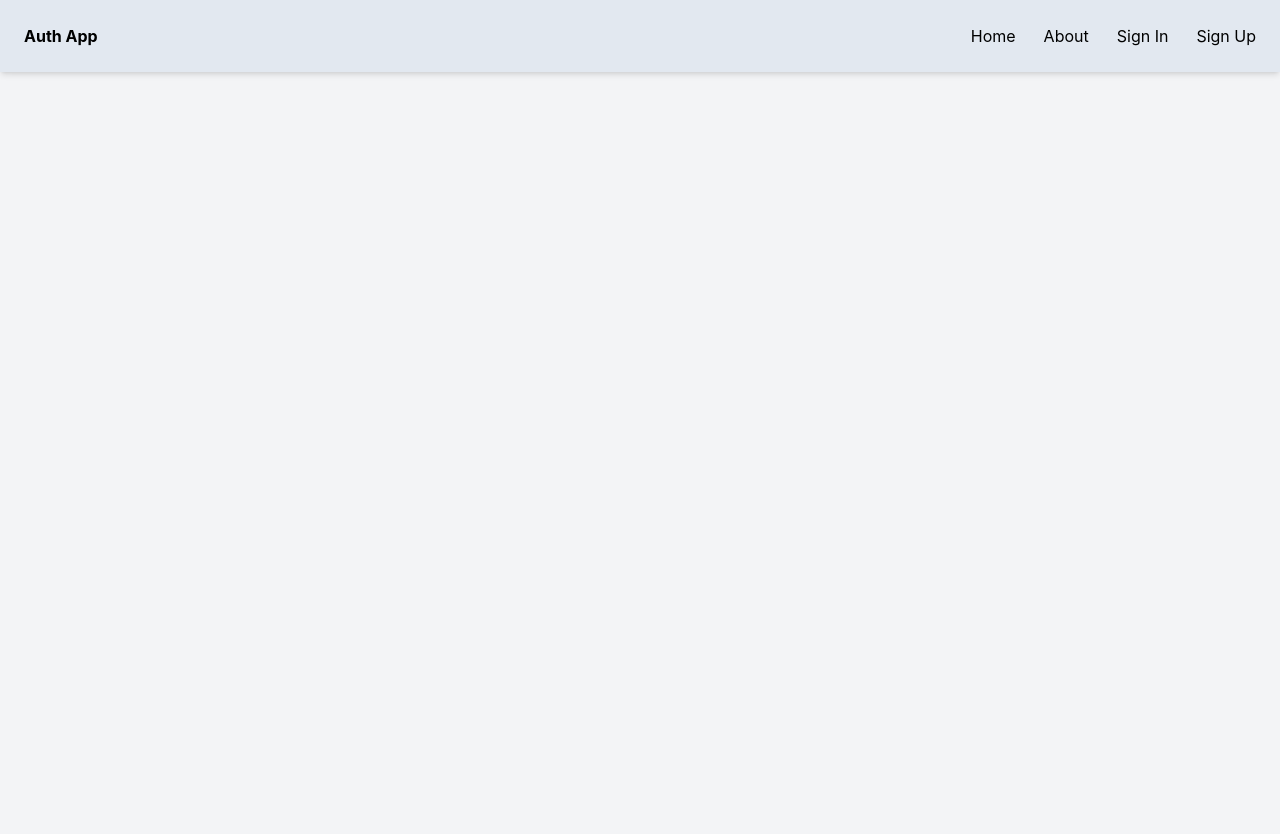
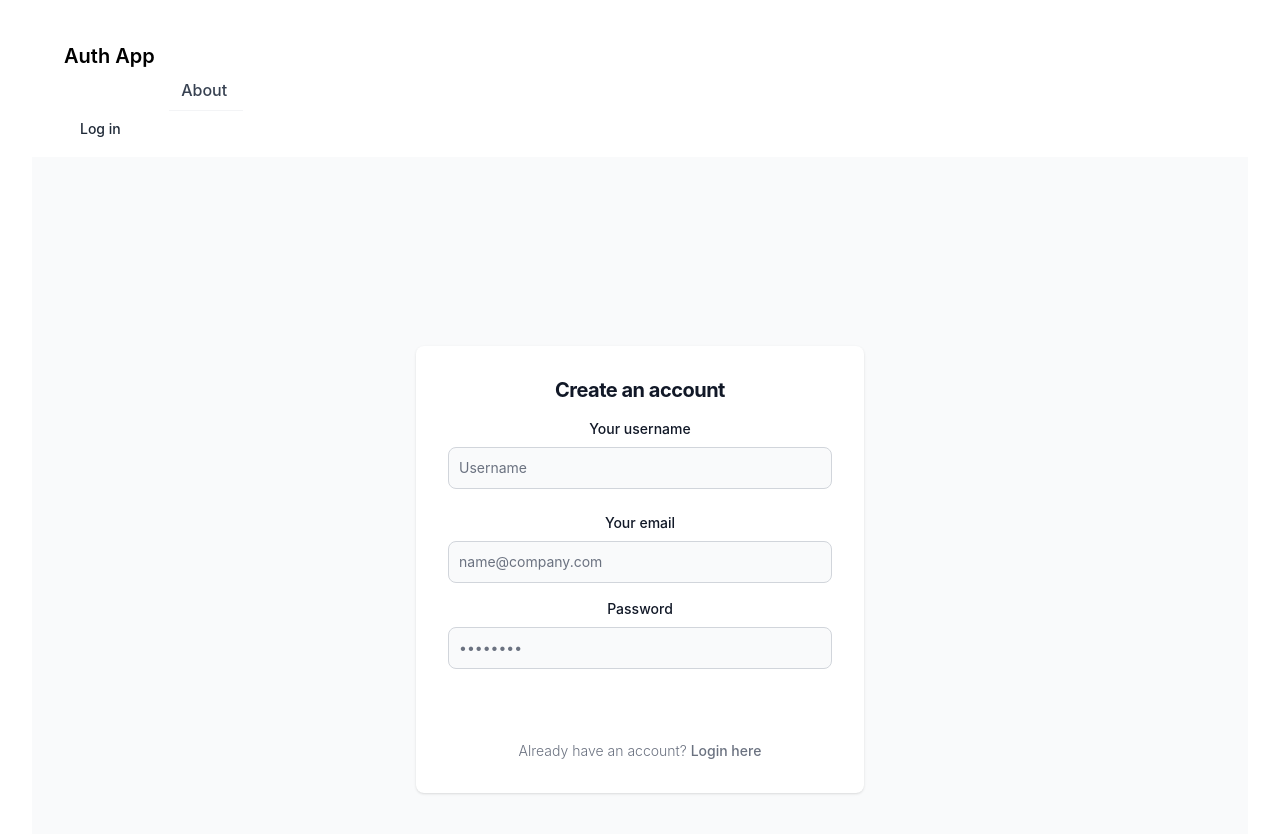
Before and after one commit to sumitchintanwar/mern-auth, a React (Vite) app in the folder frontend/: page /sign-up in a window 1280 px wide. Shown: the top 834 px of the page. Before the commit the page ends 800 px from the top, so only its background shows below. Built offline with nearby package versions, Linux system fonts and the light colour scheme.

Commit message:
Created page for signup and modified header, some issue with styling are still there

```diff
--- a/frontend/index.html
+++ b/frontend/index.html
@@ -1,6 +1,10 @@
 <!DOCTYPE html>
 <html lang="en">
   <head>
+    <link
+      href="https://cdn.jsdelivr.net/npm/flowbite@3.1.2/dist/flowbite.min.css"
+      rel="stylesheet"
+    />
     <meta charset="UTF-8" />
     <link rel="icon" type="image/svg+xml" href="/vite.svg" />
     <meta name="viewport" content="width=device-width, initial-scale=1.0" />
--- a/frontend/package.json
+++ b/frontend/package.json
@@ -11,6 +11,7 @@
   },
   "dependencies": {
     "@tailwindcss/vite": "^4.1.7",
+    "flowbite": "^3.1.2",
     "react": "^19.1.0",
     "react-dom": "^19.1.0",
     "react-redux": "^9.2.0",
--- a/frontend/src/components/Header.jsx
+++ b/frontend/src/components/Header.jsx
@@ -3,27 +3,93 @@ import { Link } from "react-router-dom";
 
 function Header() {
   return (
-    <div className=" fixed top-0 left-0 w-screen bg-slate-200 shadow-md ">
-      <div className="flex justify-between items-center p-6 px-6 mx-auto max-w-7xl">
-        <Link to={"/"}>
-          <h1 className="font-bold">Auth App</h1>
+    <header>
+      <nav className="bg-white border-gray-200 px-4 lg:px-6 py-2.5 dark:bg-gray-800">
+        <div className="flex flex-wrap justify-between items-center w-full px-4 lg:px-6">
+          <Link to="/" className="flex items-center">
+            {/* <img
+              src="https://flowbite.com/docs/images/logo.svg"
+              className="mr-3 h-6 sm:h-9"
+              alt="Flowbite Logo"
+            /> */}
+            <span className="self-center text-xl font-semibold whitespace-nowrap dark:text-white">
+              Auth App
+            </span>
           </Link>
-        <ul className="flex gap-7">
-          <Link to={"/"}>
-            <li>Home</li>
+          <div className="flex items-center lg:order-2">
+            <Link
+              to="/sign-in"
+              className="text-gray-800 dark:text-white hover:bg-gray-50 focus:ring-4 focus:ring-gray-300 font-medium rounded-lg text-sm px-4 lg:px-5 py-2 lg:py-2.5 mr-2 dark:hover:bg-gray-700 focus:outline-none dark:focus:ring-gray-800"
+            >
+              Log in
             </Link>
-          <Link to={"/about"}>
-            <li>About</li>
+            <Link
+              to="/sign-up"
+              className="text-white bg-primary-700 hover:bg-primary-800 focus:ring-4 focus:ring-primary-300 font-medium rounded-lg text-sm px-4 lg:px-5 py-2 lg:py-2.5 mr-2 dark:bg-primary-600 dark:hover:bg-primary-700 focus:outline-none dark:focus:ring-primary-800"
+            >
+              Signup
             </Link>
-          <Link to={"/sign-in"}>
-            <li>Sign In</li>
+            <button
+              data-collapse-toggle="mobile-menu-2"
+              type="button"
+              className="inline-flex items-center p-2 ml-1 text-sm text-gray-500 rounded-lg lg:hidden hover:bg-gray-100 focus:outline-none focus:ring-2 focus:ring-gray-200 dark:text-gray-400 dark:hover:bg-gray-700 dark:focus:ring-gray-600"
+              aria-controls="mobile-menu-2"
+              aria-expanded="false"
+            >
+              <span className="sr-only">Open main menu</span>
+              <svg
+                className="w-6 h-6"
+                fill="currentColor"
+                viewBox="0 0 20 20"
+                xmlns="http://www.w3.org/2000/svg"
+              >
+                <path
+                  fillRule="evenodd"
+                  d="M3 5a1 1 0 011-1h12a1 1 0 110 2H4a1 1 0 01-1-1zM3 10a1 1 0 011-1h12a1 1 0 110 2H4a1 1 0 01-1-1zM3 15a1 1 0 011-1h12a1 1 0 110 2H4a1 1 0 01-1-1z"
+                  clipRule="evenodd"
+                ></path>
+              </svg>
+              <svg
+                className="hidden w-6 h-6"
+                fill="currentColor"
+                viewBox="0 0 20 20"
+                xmlns="http://www.w3.org/2000/svg"
+              >
+                <path
+                  fillRule="evenodd"
+                  d="M4.293 4.293a1 1 0 011.414 0L10 8.586l4.293-4.293a1 1 0 111.414 1.414L11.414 10l4.293 4.293a1 1 0 01-1.414 1.414L10 11.414l-4.293 4.293a1 1 0 01-1.414-1.414L8.586 10 4.293 5.707a1 1 0 010-1.414z"
+                  clipRule="evenodd"
+                ></path>
+              </svg>
+            </button>
+          </div>
+          <div
+            className="hidden justify-between items-center w-full lg:flex lg:w-auto lg:order-1"
+            id="mobile-menu-2"
+          >
+            <ul className="flex flex-col mt-4 font-medium lg:flex-row lg:space-x-8 lg:mt-0">
+              <li>
+                <Link
+                  to="/"
+                  className="block py-2 pr-4 pl-3 text-white rounded bg-primary-700 lg:bg-transparent lg:text-primary-700 lg:p-0 dark:text-white"
+                  aria-current="page"
+                >
+                  Home
                 </Link>
-          <Link to={"/sign-up"}>
-            <li>Sign Up</li>
+              </li>
+              <li>
+                <Link
+                  to="#"
+                  className="block py-2 pr-4 pl-3 text-gray-700 border-b border-gray-100 hover:bg-gray-50 lg:hover:bg-transparent lg:border-0 lg:hover:text-primary-700 lg:p-0 dark:text-gray-400 lg:dark:hover:text-white dark:hover:bg-gray-700 dark:hover:text-white lg:dark:hover:bg-transparent dark:border-gray-700"
+                >
+                  About
                 </Link>
+              </li>
             </ul>
           </div>
         </div>
+      </nav>
+    </header>
   );
 }
 
--- a/frontend/src/index.css
+++ b/frontend/src/index.css
@@ -1,13 +1,12 @@
 @import "tailwindcss";
+@import "flowbite/src/themes/default";
+/* @plugin "flowbite/plugin"; */
+
 html,
 body,
 #root {
+  height: 100%;
+  width: 100%;
   margin: 0;
   padding: 0;
-  width: 100vw;
-  height: 100%;
 }
-body {
-  font-family: "Inter", sans-serif;
-  background-color: #f3f4f6;
-}
--- a/frontend/src/pages/SignUp.jsx
+++ b/frontend/src/pages/SignUp.jsx
@@ -1,7 +1,137 @@
 import React from "react";
+import { Link } from "react-router-dom";
 
 function SignUp() {
-  return <div>SignUp</div>;
+  return (
+    <section className=" bg-gray-50 dark:bg-gray-900">
+      <div className="flex flex-col items-center justify-center px-6 py-8 mx-auto md:h-screen lg:py-0">
+        <Link
+          to="/"
+          className="flex items-center mb-6 text-2xl font-semibold text-gray-900 dark:text-white"
+        >
+          {/* <img
+            className="w-8 h-8 mr/-2"
+            src="https://flowbite.s3.amazonaws.com/blocks/marketing-ui/logo.svg"
+            alt="logo"
+          />
+          Flowbite */}
+        </Link>
+        <div className="w-full bg-white rounded-lg shadow dark:border md:mt-0 sm:max-w-md xl:p-0 dark:bg-gray-800 dark:border-gray-700">
+          <div className="p-6 space-y-4 md:space-y-6 sm:p-8">
+            <h1 className="text-xl font-bold leading-tight tracking-tight text-gray-900 md:text-2xl dark:text-white">
+              Create an account
+            </h1>
+            <form className="space-y-4 md:space-y-6" action="#">
+              <div>
+                <label
+                  htmlFor="username"
+                  className="block mb-2 text-sm font-medium text-gray-900 dark:text-white"
+                >
+                  Your username
+                </label>
+                <input
+                  type="text"
+                  name="username"
+                  id="email"
+                  className="bg-gray-50 border border-gray-300 text-gray-900 text-sm rounded-lg focus:ring-primary-600 focus:border-primary-600 block w-full p-2.5 dark:bg-gray-700 dark:border-gray-600 dark:placeholder-gray-400 dark:text-white dark:focus:ring-blue-500 dark:focus:border-blue-500"
+                  placeholder="Username"
+                  required=""
+                />
+              </div>
+              <div>
+                <label
+                  htmlFor="email"
+                  className="block mb-2 text-sm font-medium text-gray-900 dark:text-white"
+                >
+                  Your email
+                </label>
+                <input
+                  type="email"
+                  name="email"
+                  id="email"
+                  className="bg-gray-50 border border-gray-300 text-gray-900 text-sm rounded-lg focus:ring-primary-600 focus:border-primary-600 block w-full p-2.5 dark:bg-gray-700 dark:border-gray-600 dark:placeholder-gray-400 dark:text-white dark:focus:ring-blue-500 dark:focus:border-blue-500"
+                  placeholder="name@company.com"
+                  required=""
+                />
+              </div>
+              <div>
+                <label
+                  htmlFor="password"
+                  className="block mb-2 text-sm font-medium text-gray-900 dark:text-white"
+                >
+                  Password
+                </label>
+                <input
+                  type="password"
+                  name="password"
+                  id="password"
+                  placeholder="••••••••"
+                  className="bg-gray-50 border border-gray-300 text-gray-900 text-sm rounded-lg focus:ring-primary-600 focus:border-primary-600 block w-full p-2.5 dark:bg-gray-700 dark:border-gray-600 dark:placeholder-gray-400 dark:text-white dark:focus:ring-blue-500 dark:focus:border-blue-500"
+                  required=""
+                />
+              </div>
+              {/* <div>
+                <label
+                  htmlFor="confirm-password"
+                  className="block mb-2 text-sm font-medium text-gray-900 dark:text-white"
+                >
+                  Confirm password
+                </label>
+                <input
+                  type="password"
+                  name="confirm-password"
+                  id="confirm-password"
+                  placeholder="••••••••"
+                  className="bg-gray-50 border border-gray-300 text-gray-900 text-sm rounded-lg focus:ring-primary-600 focus:border-primary-600 block w-full p-2.5 dark:bg-gray-700 dark:border-gray-600 dark:placeholder-gray-400 dark:text-white dark:focus:ring-blue-500 dark:focus:border-blue-500"
+                  required=""
+                />
+              </div> */}
+              {/* <div className="flex items-start">
+                <div className="flex items-center h-5">
+                  <input
+                    id="terms"
+                    aria-describedby="terms"
+                    type="checkbox"
+                    className="w-4 h-4 border border-gray-300 rounded bg-gray-50 focus:ring-3 focus:ring-primary-300 dark:bg-gray-700 dark:border-gray-600 dark:focus:ring-primary-600 dark:ring-offset-gray-800"
+                    required=""
+                  />
+                </div>
+                <div className="ml-3 text-sm">
+                  <label
+                    htmlFor="terms"
+                    className="font-light text-gray-500 dark:text-gray-300"
+                  >
+                    I accept the{" "}
+                    <Link
+                      className="font-medium text-primary-600 hover:underline dark:text-primary-500"
+                      to="/terms"
+                    >
+                      Terms and Conditions
+                    </Link>
+                  </label>
+                </div>
+              </div> */}
+              <button
+                type="submit"
+                className="w-full  text-white bg-primary-600 hover:bg-primary-700 focus:ring-4 focus:outline-none focus:ring-primary-300 font-medium rounded-lg text-sm px-5 py-2.5 text-center dark:bg-primary-600 dark:hover:bg-primary-700 dark:focus:ring-primary-800 cursor-pointer"
+              >
+                Create an account
+              </button>
+              <p className="text-sm font-light text-gray-500 dark:text-gray-400">
+                Already have an account?{" "}
+                <Link
+                  to="/login"
+                  className="font-medium text-primary-600 hover:underline dark:text-primary-500"
+                >
+                  Login here
+                </Link>
+              </p>
+            </form>
+          </div>
+        </div>
+      </div>
+    </section>
+  );
 }
 
 export default SignUp;
```
Also changed, not shown: 1 other file (tests, documents, lock files or other folders). Lines whose indentation alone changed are shown as unchanged.
